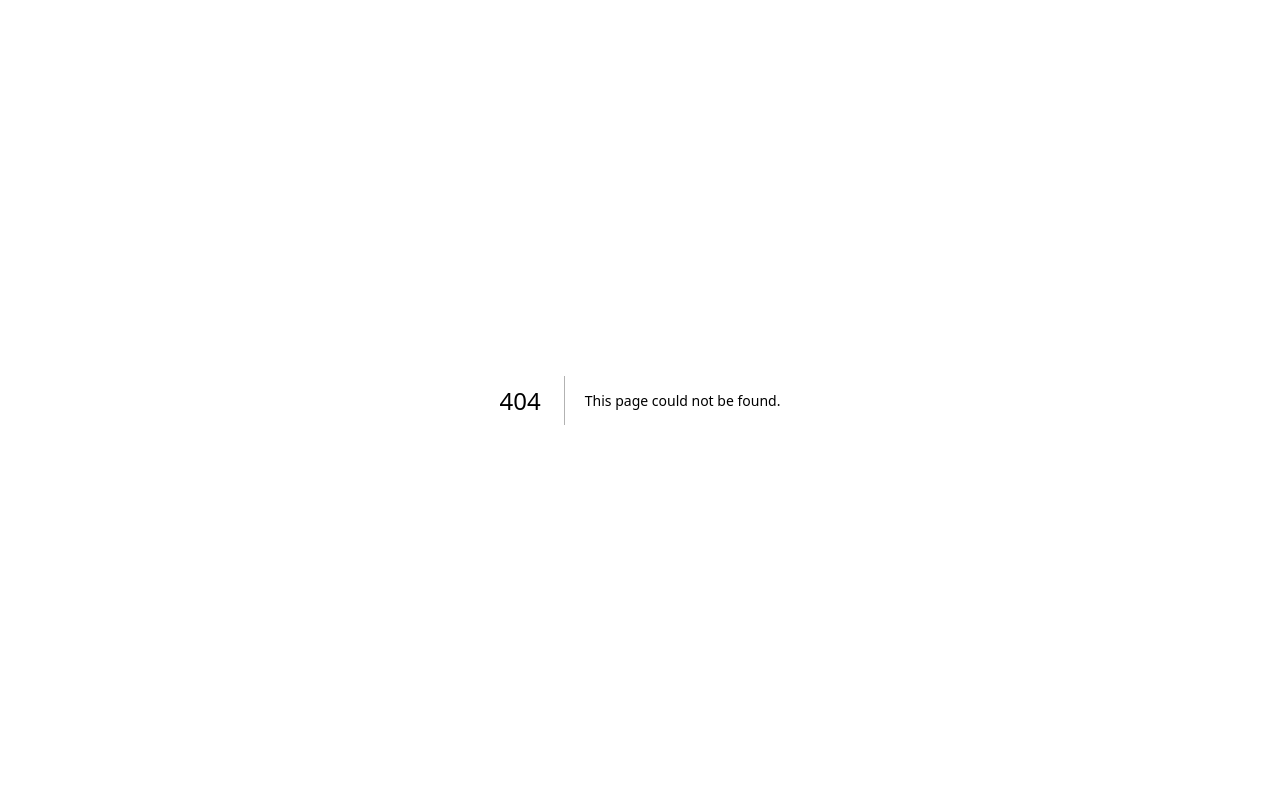
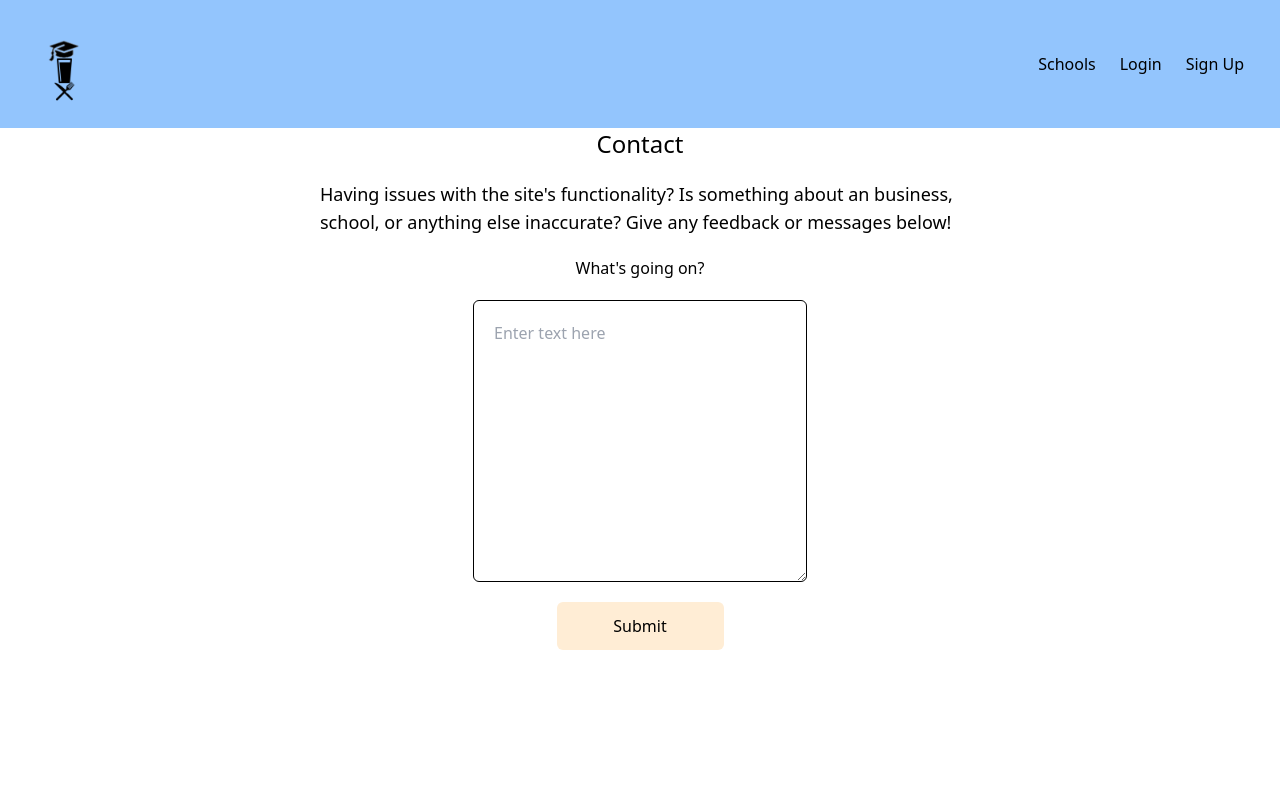
Before and after one commit to jasoonmurraay/college-place-finder, a Next.js app: page /contact in a window 1280 px wide. Before the commit this address had no page. Shown: the top 800 px of the page. Built offline with nearby package versions, Linux system fonts and the light colour scheme.

Commit message:
Contact
Created contact page

```diff
--- a/components/Footer.tsx
+++ b/components/Footer.tsx
@@ -1,8 +1,17 @@
+import { useRouter } from "next/router";
+
 const Footer = () => {
+  const router = useRouter();
+  const redirectHandler = (path: string) => {
+    router.push(path);
+  };
   return (
     <footer className="bg-blue-300 px-5 py-10">
       <p>Created by Jason Murray, 2023</p>
       <p>All maps courtesy of Mapbox</p>
+      <p>
+        <a onClick={() => redirectHandler("/contact")}>Contact</a>
+      </p>
     </footer>
   );
 };
--- /dev/null
+++ b/pages/contact.tsx
@@ -0,0 +1,47 @@
+import Navbar from "@/components/Navbar";
+import Footer from "@/components/Footer";
+import { FormEvent, LegacyRef, MutableRefObject, useRef } from "react";
+import Head from "next/head";
+
+const contact = () => {
+  const textRef = useRef<HTMLTextAreaElement>(null);
+  const submitHandler = (e: FormEvent<HTMLFormElement>) => {
+    e.preventDefault();
+  };
+  return (
+    <>
+      <Head>
+        <title>Contact</title>
+      </Head>
+      <Navbar />
+      <main className="flex flex-col items-center ">
+        <h1 className="text-2xl">Contact</h1>
+        <p className="text-lg md:w-2/4 py-5">
+          Having issues with the site's functionality? Is something about an
+          business, school, or anything else inaccurate? Give any feedback or
+          messages below!
+        </p>
+        <form className="flex flex-col items-center" onSubmit={submitHandler}>
+          <label htmlFor="textbox">What's going on? </label>
+          <textarea
+            className="p-5 border border-black rounded-md my-5"
+            ref={textRef}
+            id="textbox"
+            cols={30}
+            rows={10}
+            placeholder="Enter text here"
+          ></textarea>
+          <button
+            className="bg-orange-100 md:w-2/4 p-3 rounded-md"
+            type="submit"
+          >
+            Submit
+          </button>
+        </form>
+      </main>
+      <Footer />
+    </>
+  );
+};
+
+export default contact;
--- a/pages/places/[Id].tsx
+++ b/pages/places/[Id].tsx
@@ -420,7 +420,7 @@ const PlaceId = ({ data, error }: PropsType) => {
                   </div>
                 </ReactMapGL>
               </div>
-              <section className="flex items-center z-[1]">
+              <section className="flex items-center">
                 <h1 className="font-bold text-2xl">{data.Name}</h1>
                 <button onClick={favoriteHandler}>
                   <img
--- a/pages/schools/[Id].tsx
+++ b/pages/schools/[Id].tsx
@@ -97,8 +97,6 @@ const schoolPage = (props: PropsType) => {
     setReviewDb(reviewData);
   };
 
-  console.log("Review DB: ", reviewDb);
-
   const renderEstablishments = () => {
     if (reviewDb) {
       type ScorePlace = {
@@ -113,7 +111,6 @@ const schoolPage = (props: PropsType) => {
           const reviewData = reviewDb.find(
             (data) => data.placeId === establishment._id
           );
-          console.log("REview Data: ", reviewData);
           if (reviewData) {
             const foodQuality =
               reviewData?.reviews.reduce(
@@ -287,8 +284,6 @@ const schoolPage = (props: PropsType) => {
       });
   };
 
-  console.log("View state: ", viewState);
-
   return (
     <>
       <Head>
```
